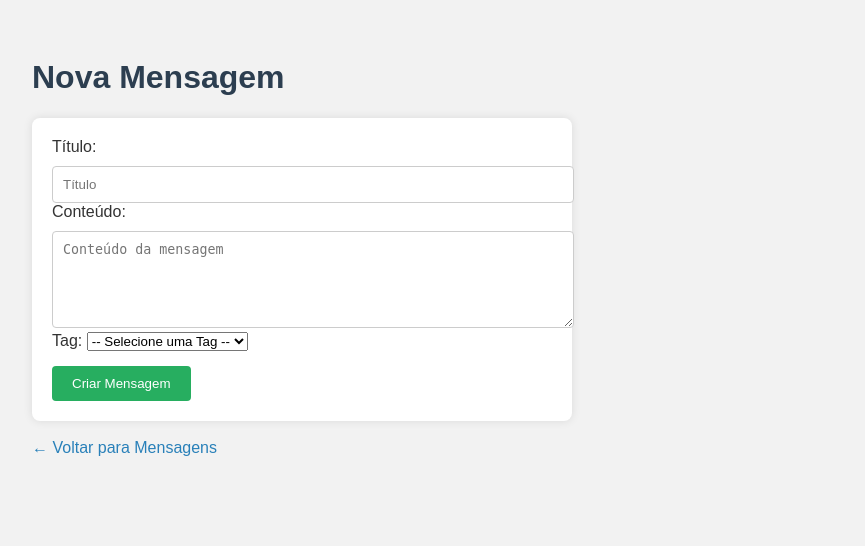
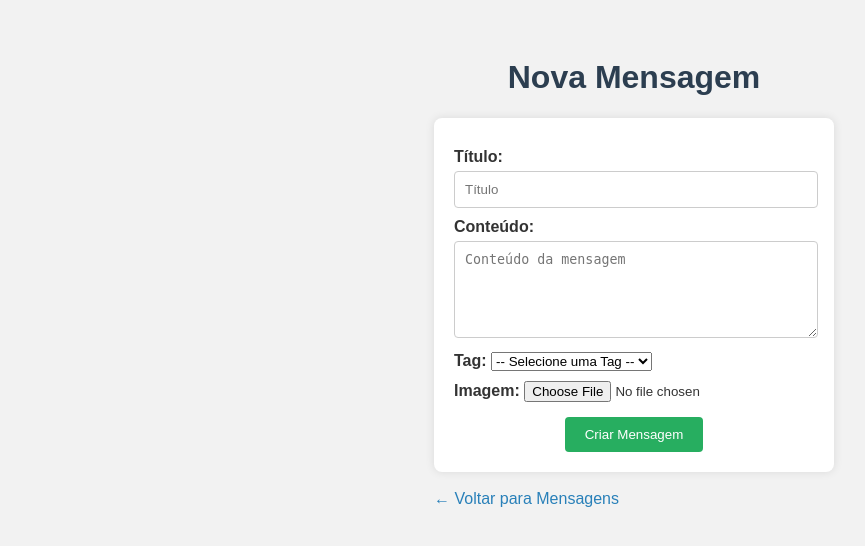
Before and after one commit to ttheus27/exeprienciasCriativa, a PHP site: page /create.php in a window 1280 px wide. Shown: the top 546 px of the page, without its empty margins (6-871 px from the left). Run offline with PHP 8.4, Linux system fonts and the light colour scheme; a user stored in the database is signed in; data comes from the database, SQL or seed files in the repository; both versions use the stored data as it was after the commit.

Commit message:
feat: adição de imagem nos cards

```diff
--- a/includes/auth_check.php
+++ b/includes/auth_check.php
@@ -1,4 +1,3 @@
-
 <?php
 // Este script deve ser incluído no início das páginas protegidas
 if (session_status() === PHP_SESSION_NONE) {
@@ -11,6 +10,4 @@ if (!isset($_SESSION['loggedin']) || $_SESSION['loggedin'] !== true) {
     header("Location: ../auth/login.php");
     exit;
 }
-
-
 ?>
--- a/mensagem/create.php
+++ b/mensagem/create.php
@@ -18,6 +18,10 @@ if (!$tags_result) {
     <link rel="stylesheet" href="style.css">
 </head>
 <body>
+    <div class="new-message">
+        <div class="container">
+
+
         <h1>Nova Mensagem</h1>
 
         <!-- Exibir mensagens de erro -->
@@ -28,7 +32,7 @@ if (!$tags_result) {
         }
         ?>
 
-    <form action="process.php" method="POST">
+        <form action="process.php" method="POST"  enctype="multipart/form-data">
             <div class="form-group">
                 <label for="titulo">Título:</label>
                 <input type="text" id="titulo" name="titulo" placeholder="Título" required>
@@ -48,9 +52,17 @@ if (!$tags_result) {
                     <?php endwhile; ?>
                 </select>
             </div>
+            <div class="form-group">
+                <label>Imagem:</label>
+                <input type="file" name="image" accept="image/*" required>
+            </div>
+            <div class="submit-button">
                 <button type="submit" name="criar">Criar Mensagem</button>
+            </div>
         </form>
         <br>
         <a href="index.php">← Voltar para Mensagens</a>
+        </div>
+    </div>
 </body>
 </html>
--- a/mensagem/index.php
+++ b/mensagem/index.php
@@ -86,6 +86,9 @@ $logged_user_role = isset($_SESSION['role']) ? $_SESSION['role'] : null; // <<<
                  <?php endif; ?>
                 <h3><?= htmlspecialchars($row['titulo']) ?></h3>
                 <!-- <h5><?= htmlspecialchars($row['id']) ?></h5> -->
+                <?php if (!empty($row['image_path'])): ?>
+                    <img src="<?= htmlspecialchars($row['image_path']) ?>" style="max-height: 200px; height: auto; margin-top: 10px;">
+                <?php endif; ?>
                 <p><?= nl2br(htmlspecialchars($row['conteudo'])) ?></p>
                 <small>
                     Criado em: <?= date('d/m/Y H:i:s', strtotime($row['criado_em'])) ?>
--- a/mensagem/style.css
+++ b/mensagem/style.css
@@ -1,4 +1,3 @@
-
 body {
   font-family: Arial, sans-serif;
   background-color: #f2f2f2;
@@ -6,7 +5,8 @@ body {
   color: #333;
 }
 
-h1, h2 {
+h1,
+h2 {
   color: #2c3e50;
 }
 
@@ -25,14 +25,14 @@ form {
   padding: 20px;
   border-radius: 8px;
   max-width: 500px;
-    box-shadow: 0 0 10px rgba(0,0,0,0.1);
+  box-shadow: 0 0 10px rgba(0, 0, 0, 0.1);
 }
 
 input[type="text"],
 textarea {
-    width: 100%;
+  width: 95%;
   padding: 10px;
-    margin-top: 10px;
+  margin-top: 5px;
   border-radius: 4px;
   border: 1px solid #ccc;
 }
@@ -59,7 +59,7 @@ button:hover {
   border-radius: 6px;
 }
 
-.botao{
+.botao {
   margin-left: 15px;
   padding: 8px 10px;
   text-decoration: none;
@@ -88,3 +88,29 @@ button:hover {
   transform: scale(1.02);
   text-decoration: none;
 }
+
+.form-group {
+  margin-top: 10px;
+}
+
+.form-group label {
+  font-weight: bold;
+}
+
+.new-message {
+  display: flex;
+}
+
+.new-message .container {
+  margin: auto;
+  width: 400px;
+}
+
+.new-message .container h1 {
+  text-align: center;
+}
+
+.submit-button {
+  display: flex;
+  justify-content: center;
+}
```
Also changed, not shown: mensagem/process.php (+13 -5 lines), mural.sql (+25 -6 lines), mensagem/uploads/gato-encontrado.jpeg (added), mensagem/uploads/gato-perdido.jpg (added). Lines whose indentation alone changed are shown as unchanged.
